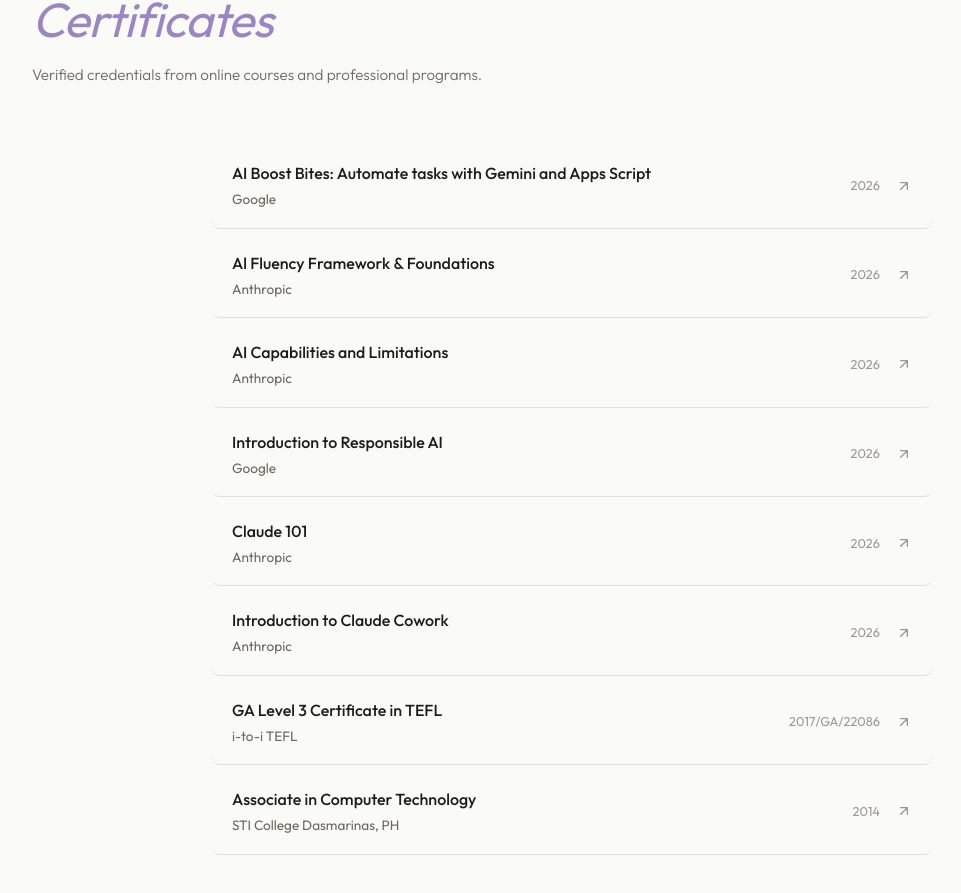
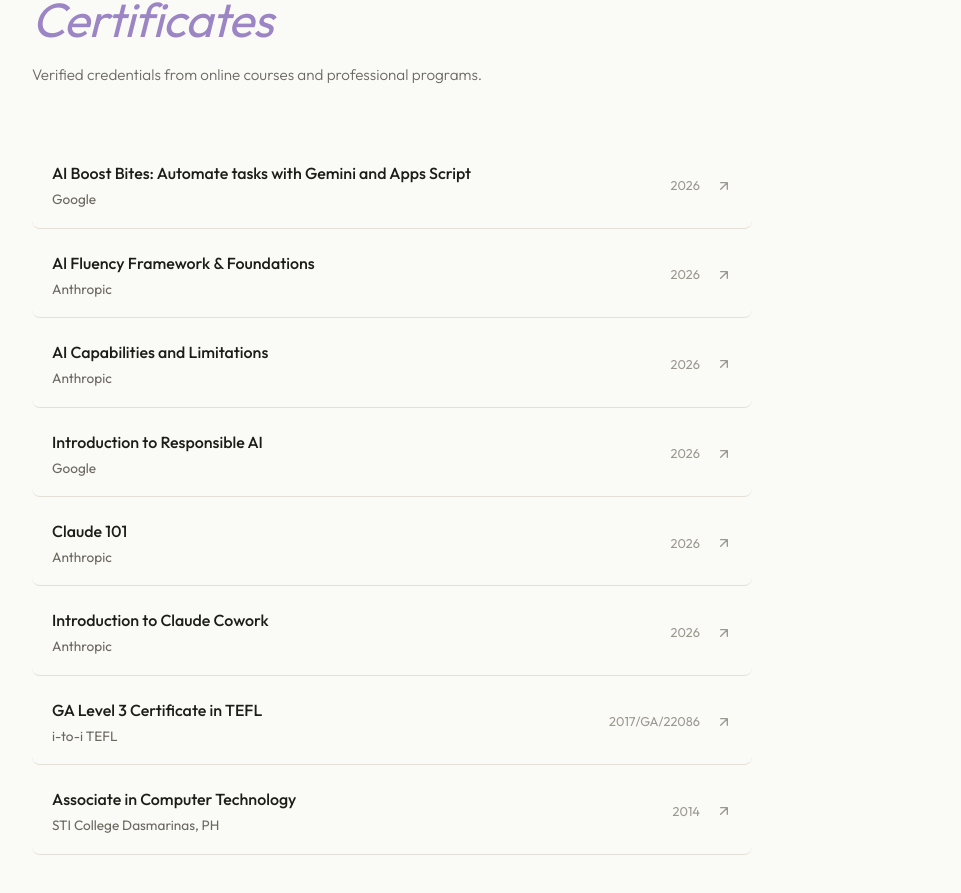
Before and after one commit to jelliejoyce/my-portfolio, a React (Vite) app: page / in a window 1280 px wide. Shown: the part 2908-3801 px from the top of the page, without its empty margins (68-1029 px from the left). Built offline with nearby package versions, Linux system fonts and the light colour scheme; the HTML template or start-up script is replaced by a standard one; a web font is replaced by a local one.

Commit message:
Update App.tsx

```diff
--- a/src/App.tsx
+++ b/src/App.tsx
@@ -1339,7 +1339,7 @@
         </div>
 
         {/* Certificate cards grid */}
-        <div style={{ display: 'flex', flexDirection: 'column', gap: '4px', maxWidth: '720px', margin: '0 auto'
+        <div style={{ display: 'flex', flexDirection: 'column', gap: '4px', maxWidth: '720px', margin: '0'
                     }
         }
           >
```
